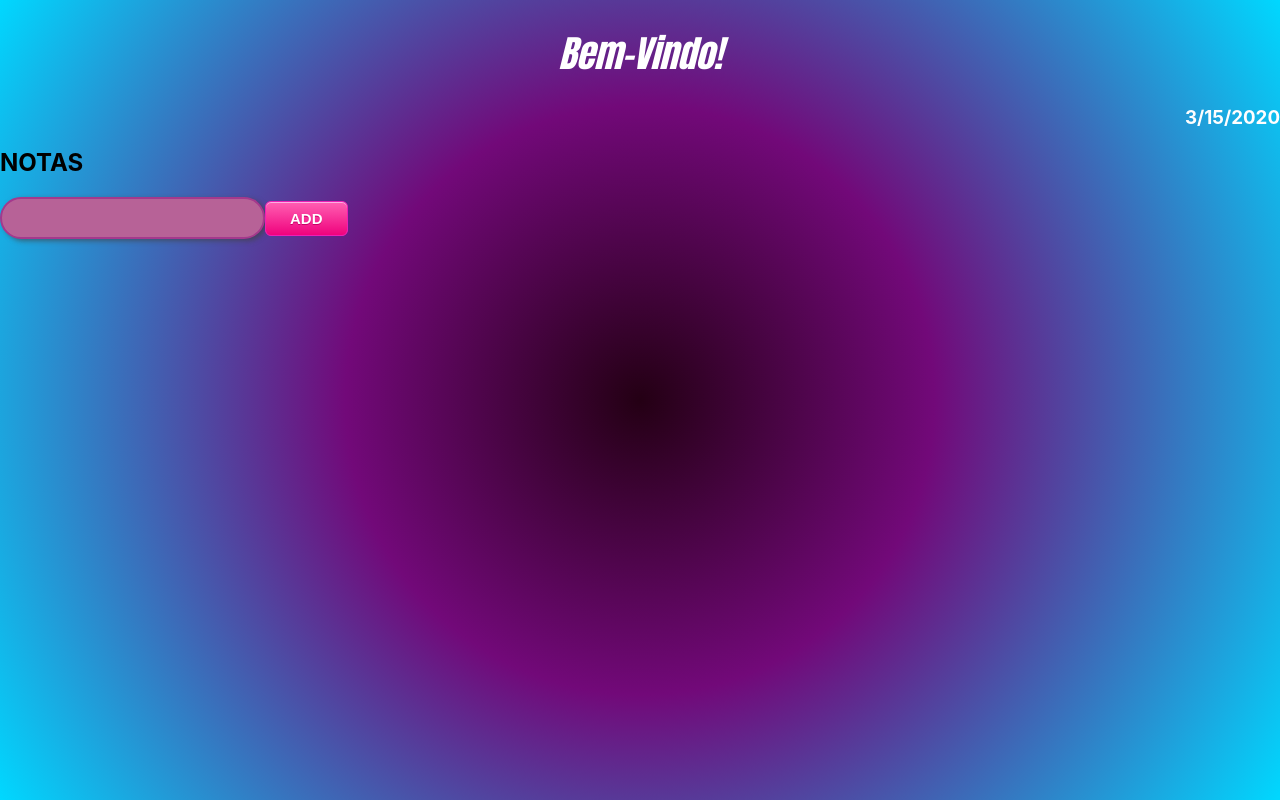
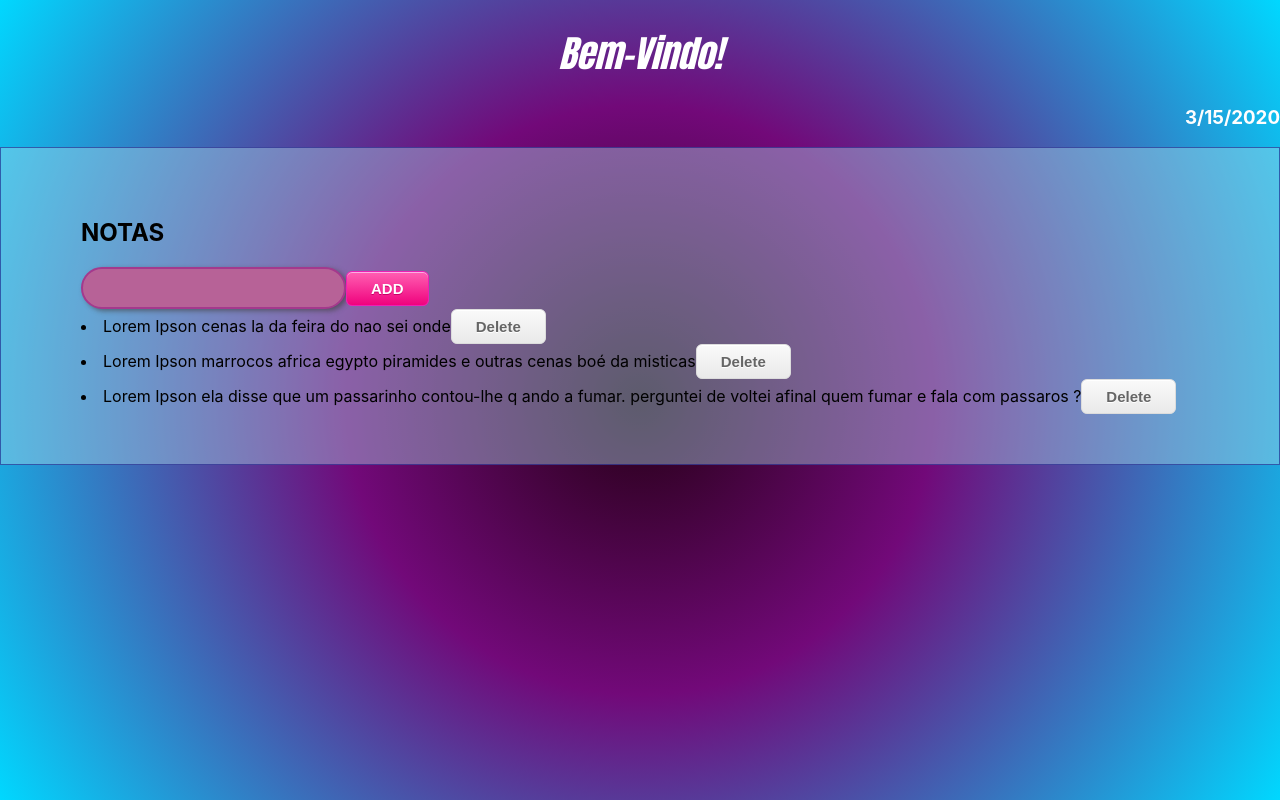
Before and after one commit to bcfoo-iscteiulpt/iscte-es2-webchannel, a React (Create React App) app: page / in a window 1280 px wide. Built offline with nearby package versions, Linux system fonts and the light colour scheme.

Commit message:
padding div

```diff
--- a/src/App.css
+++ b/src/App.css
@@ -121,3 +121,20 @@ h3 {
 	position:relative;
 	top:1px;
 }
+/*
+.padded {
+
+ padding: 70px;
+  border: 1px solid #4CAF50;
+}
+*/
+
+.padded{
+
+  border: 1px solid rgba(21, 19, 129, 0.582);
+  background-color: rgba(173, 216, 230, 0.418);
+  padding-top: 50px;
+  padding-right: 30px;
+  padding-bottom: 50px;
+  padding-left: 80px;
+}
--- a/src/App.js
+++ b/src/App.js
@@ -5,7 +5,7 @@ class App extends Component {
   constructor(props) {
     super(props);
     this.state = {
-      list: [],
+      list: initList || [],
       text: ""
     };
     this.handleSubmit = this.handleSubmit.bind(this);
@@ -35,28 +35,32 @@ class App extends Component {
 
   render() {
     return (
-
       <div className="global">
-
         <h1> Bem-Vindo!</h1>
         <h3> {new Date().toLocaleDateString()}</h3>
-
-        <h2> NOTAS </h2>
-        <form onSubmit={this.handleSubmit}>
-          <input class="css-input" value={this.state.text} onChange={e => this.handleChange(e)} />
-           <button class="myButton">ADD</button>
-          <ol>
-            {this.state.list.map((item, index) => {
+        <div className="padded">
+          {/*Dar algum espaço entre o conteudo central e as margens do ecrã, padding prop do css*/}
+          <h2> NOTAS </h2>
+          <form onSubmit={this.handleSubmit}>
+            {/*Dar uma margem entre a caixa de input e o butão, margin-right prop do css*/}
+            {/*Aumentar o tamanho da caixa de texto na qual o user escreve a nota
+            OU tornar a caixa responsiva de modo a adaptar-se ao texto que esta nela*/}
+            <input class="css-input" value={this.state.text} onChange={e => this.handleChange(e)} />
+            <button class="myButton">ADD</button>
+          </form>
+          <div>
+            {this.state.list.map((note, index) => {
               return (
-                <li key={index}>
-                  {item}
-
+                <li key={note+index}>
+                  {/*Mudar a cor do texto para branco de modo a fazer contraste*/}
+                  <span>{note}</span>
+                  {/*Dar uma margem entre a nota e o butão, margin-right prop do css*/}
                   <button  class="buttonDelete" onClick={() => this.removeItem(index)}>Delete</button>
                 </li>
               );
             })}
-          </ol>
-        </form>
+          </div>
+        </div>
       </div>
     );
   }
@@ -66,3 +70,9 @@ class App extends Component {
 
 
 export default App;
+
+const initList = [
+  'Lorem Ipson cenas la da feira do  nao sei onde',
+  'Lorem Ipson marrocos africa egypto piramides e outras cenas boé da misticas',
+  'Lorem Ipson ela disse que um passarinho contou-lhe q ando a fumar. perguntei de voltei afinal quem fumar e fala com passaros ?',
+]
```
